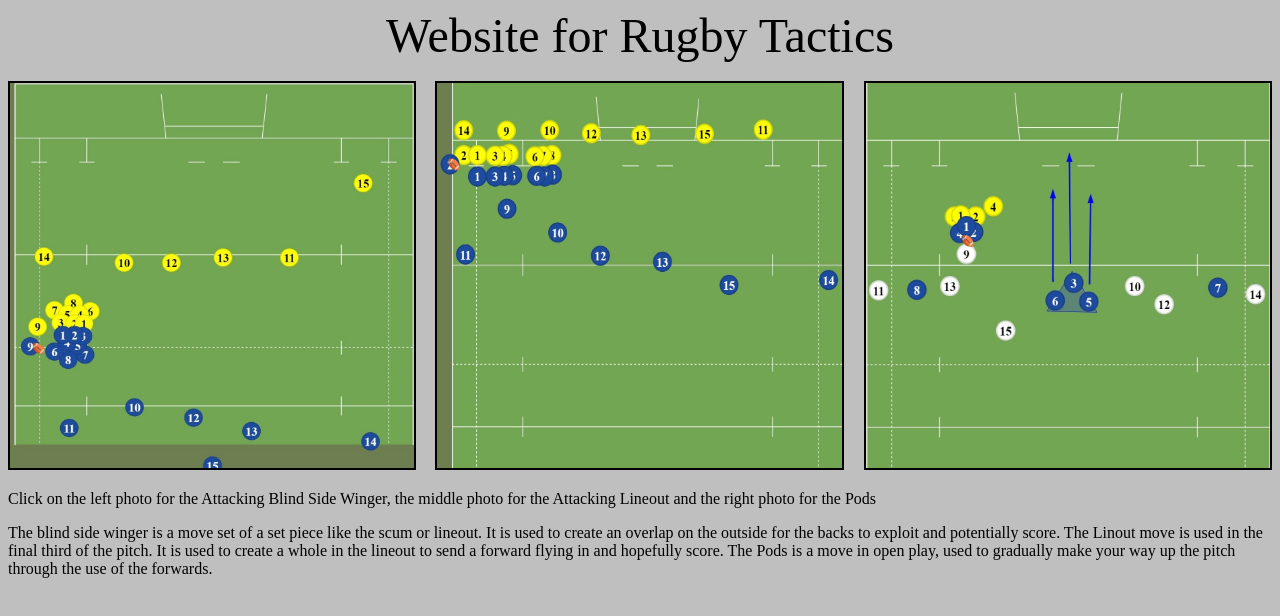
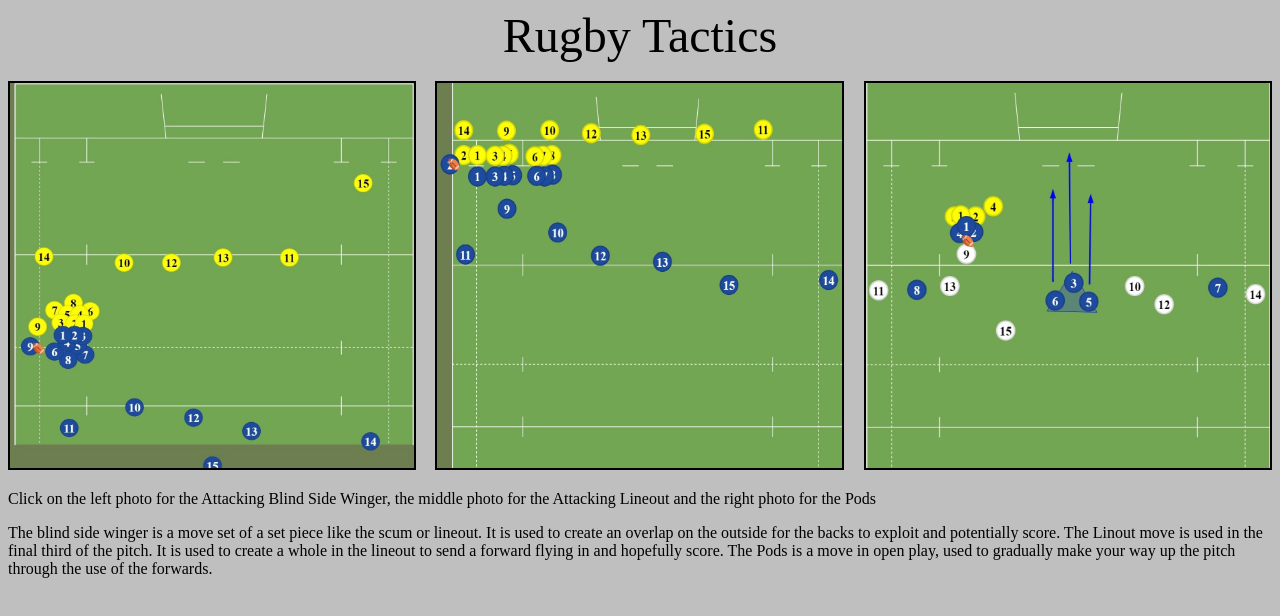
Before and after one commit to 20Thomas63/Rugby-Tactics, a plain HTML site: page index.html in a window 1280 px wide. Drawn offline with Linux system fonts and the light colour scheme.

Commit message:
Update index.html

```diff
--- a/index.html
+++ b/index.html
@@ -111,7 +111,7 @@
 	</style>
 </head>
 <body>
-	<div class="middle_title">Website for Rugby Tactics</div>
+	<div class="middle_title">Rugby Tactics</div>
 	</br>
 	<a href="blind side winger.html"><img class="photo_left" src="Blind side winger 1.jpg"/></a>
 
```
